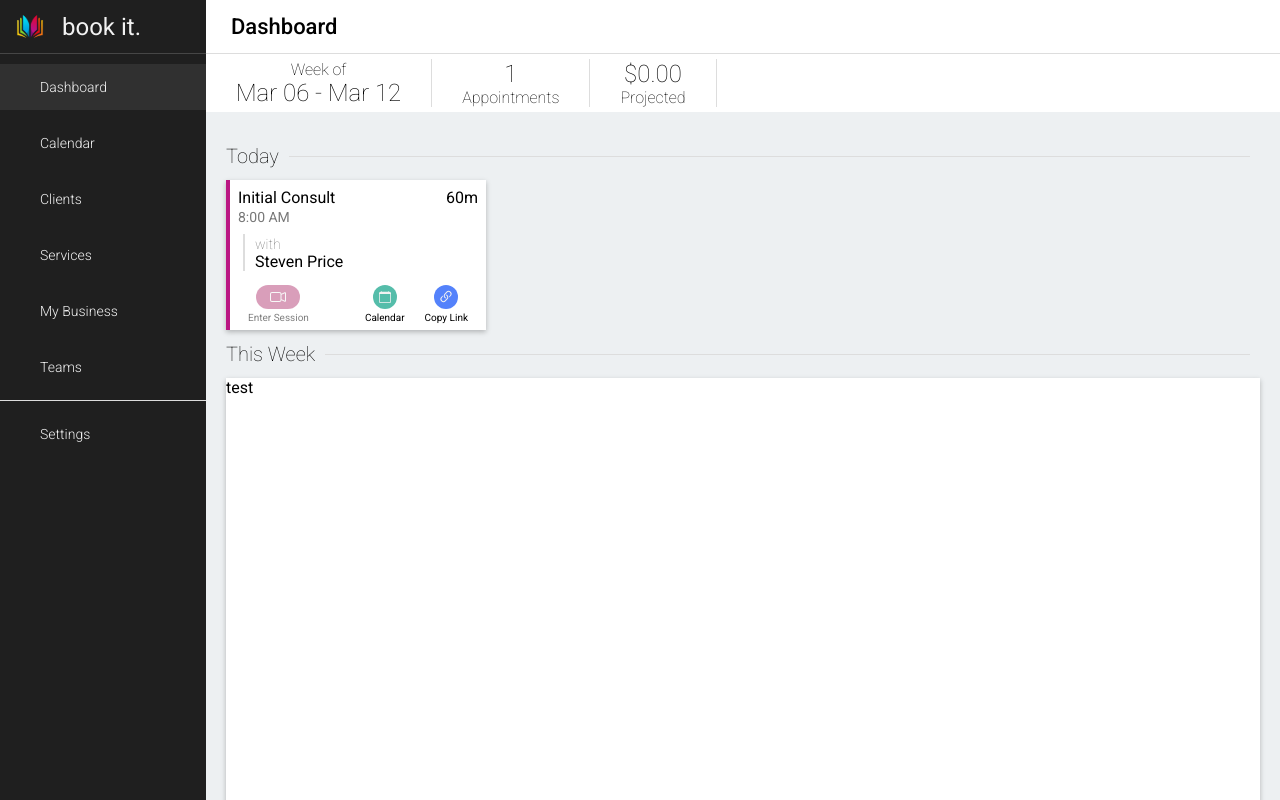
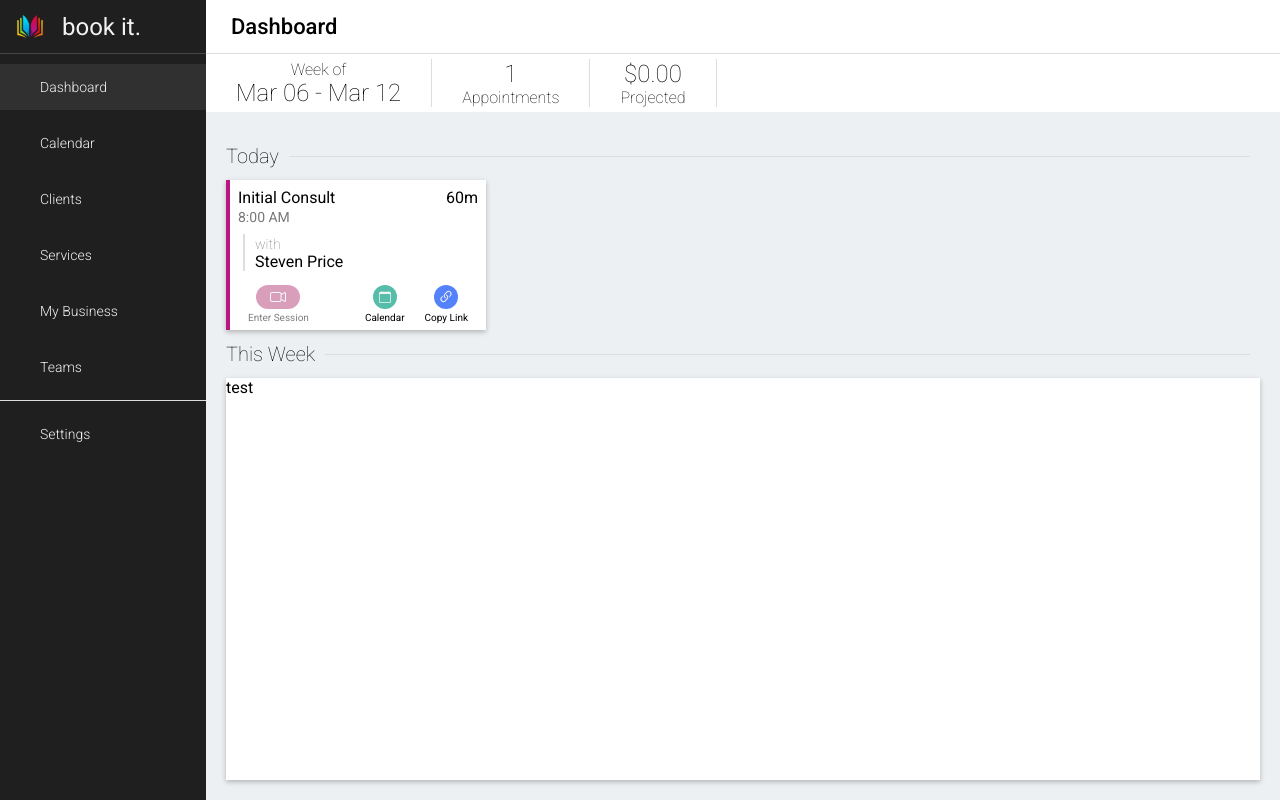
Before and after one commit to ryanhartwig/bookeasy, a Next.js app in the folder next/: page /dashboard in a window 1280 px wide. Built offline with nearby package versions, Linux system fonts and the light colour scheme.

Commit message:
Subtract secondary height from dashboard content and use flex display to prevent overflow

```diff
--- a/next/src/app/dashboard/dashboard.module.scss
+++ b/next/src/app/dashboard/dashboard.module.scss
@@ -28,7 +28,9 @@
 
 .content {
   padding: 20px;
-  height: 100%;
+  height: calc(100% - var(--secondary-header-height));
+  display: flex;
+  flex-direction: column;
 }
 
 
```
